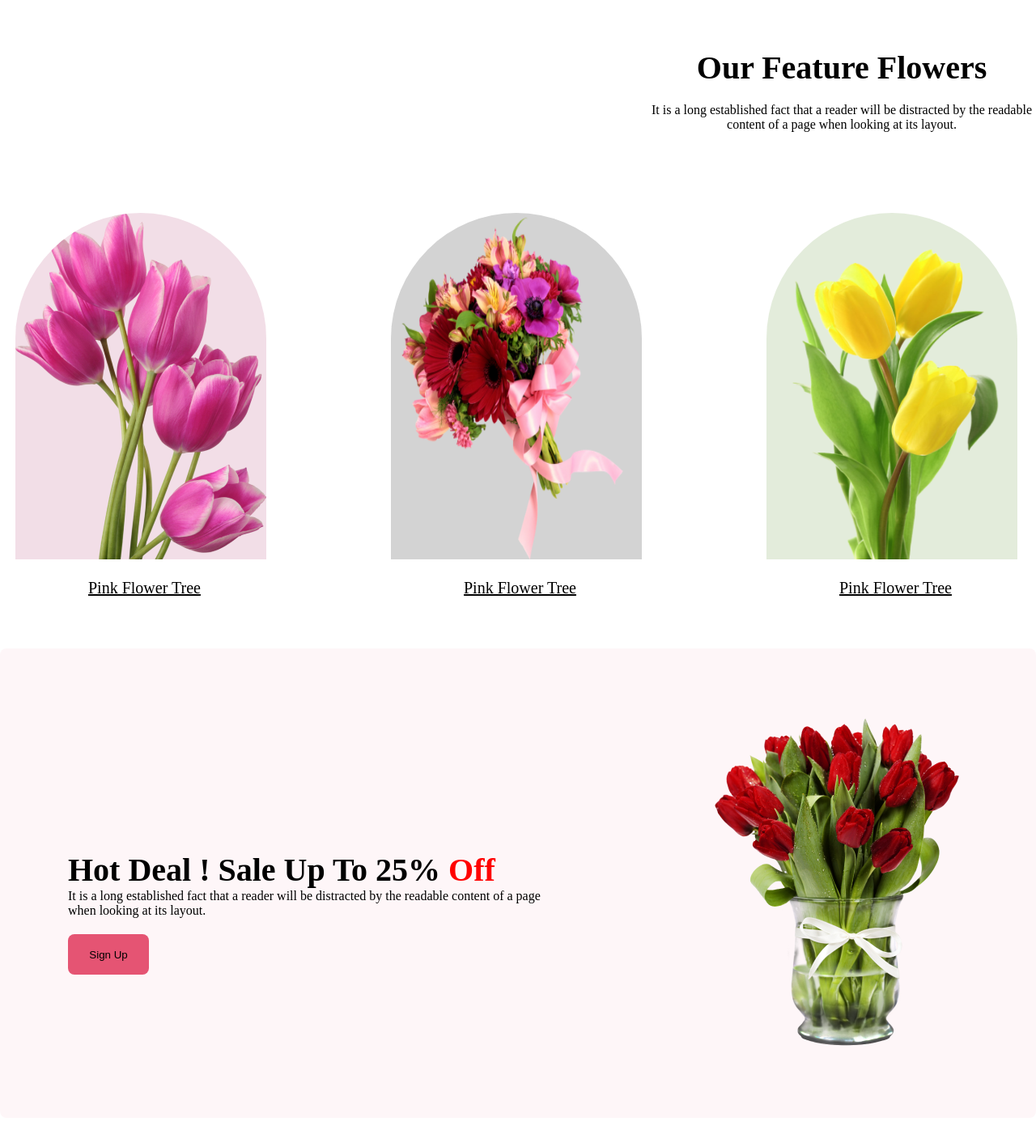
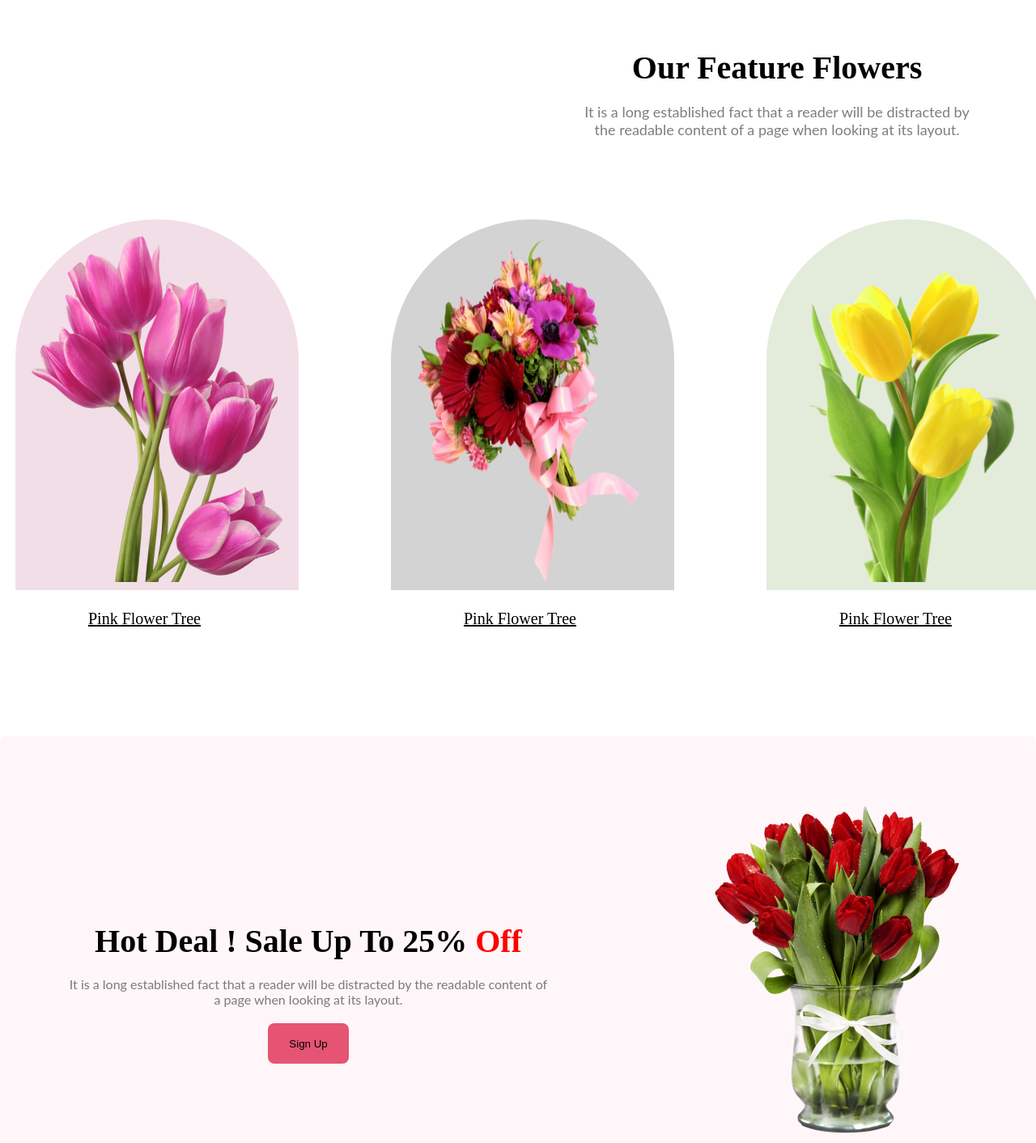
Before and after one commit to mdarrakibislamrifat/flower-shop-assigment, a plain HTML site: page index.html in a window 1280 px wide. Shown: the part 840-2252 px from the top of the page at 81% size. Drawn offline with Linux system fonts and the light colour scheme.

Commit message:
finished

```diff
--- a/index.html
+++ b/index.html
@@ -62,7 +62,7 @@
         <div class="deal">
             <div class="deal-text">
                 <h1 class="feature-head">Hot Deal ! Sale Up To 25% <span class="off-text">Off</span> </h1>
-                <p>It is a long established fact that a reader will be distracted by the readable content of a page when looking at its layout.</p>
+                <p class="deal-paragraph">It is a long established fact that a reader will be distracted by the readable content of a page when looking at its layout.</p>
                 <button class="btn">Sign Up</button>
 
             </div>
@@ -95,7 +95,7 @@
         <div class="latest-deal">
            <div class="all-about">
             <h1 class="deals-head">Get The Latest Deals</h1>
-            <p>$30 coupon for first shopping</p>
+            <p class="coupon">$30 coupon for first shopping</p>
             <input class="mail" type="email" name="" id="email" placeholder="Enter your email here...">
             <button class="btn">Subscribe</button>
            </div>
--- a/style.css
+++ b/style.css
@@ -41,24 +41,34 @@
     text-align: center;
     margin-top: 100px;
     width: 480px;
-    margin-left: 800px;
+    margin-left: 720px;
     margin-bottom: 100px;
 }
 .feature-paragraph{
     flex-direction: column;
     margin-top: 20px;
+    color: rgba(39, 39, 39, 0.60);
+    text-align: center;
+    font-family: Lato;
+    font-size: 18px;
+    text-align: center;
+}
+.feature-head{
+    font-size: 40px;
+    margin-bottom: 20px;
 }
 
 .picture{
     display: flex;
+    margin-bottom: 100px;
     justify-content: center;
 }
 .pink1{
     width: 310px;
     height: 428px;
-
-border-radius: 300px 300px 0px 0px;
-background: rgba(167, 33, 98, 0.15);
+    padding: 20px 20px 10px;
+    border-radius: 300px 300px 0px 0px;
+    background: rgba(167, 33, 98, 0.15);
 
 }
 .pink2{
@@ -66,11 +76,12 @@ background: rgba(167, 33, 98, 0.15);
     height: 428px;
     background: url(<path-to-image>), lightgray 50% / cover no-repeat;
     border-radius: 300px 300px 0px 0px;;
-
+    padding: 20px 20px 10px;
 }
 .pink3{
     width: 310px;
     height: 428px;
+    padding: 20px 20px 10px;
     border-radius: 300px 300px 0px 0px;
 background: rgba(71, 125, 17, 0.15);
 
@@ -94,9 +105,7 @@ flex-shrink: 0;
     margin-left: 90px;
     font-size: 20px;
 }
-.feature-head{
-    font-size: 40px;
-}
+
 .off-text{
     color: red;
 }
@@ -109,9 +118,15 @@ flex-shrink: 0;
 
 }
 .deal-text{
-    margin-top: 170px;
+    text-align: center;
+    margin-top: 150px;
     width: 594px;
-    flex-direction: column;
+    /* flex-direction: column; */
+    justify-content: center;
+}
+.deal-paragraph{
+    color: rgba(39, 39, 39, 0.60);
+    font-family: Lato;
 }
 .deal-img{
     width: 318px;
@@ -127,9 +142,11 @@ flex-shrink: 0;
     margin-top: 100px;
     text-align: center;
     margin-bottom: 40px;
+    margin-left: 130px;
 }
 .insta-paragraph{
     flex-direction: column;
+    color: rgba(39, 39, 39, 0.60);
 }
 .insta-head{
     margin-bottom: 20px;
@@ -156,6 +173,8 @@ flex-shrink: 0;
     height: 45px;
     border-radius: 5px;
     background: #FFF;
+    color: rgba(39, 39, 39, 0.60);
+    text-align: center;
 }
 .section-text{
     width: 1922px;
@@ -179,3 +198,6 @@ flex-shrink: 0;
     margin-top: 10px;
     color: rgba(255, 255, 255, 0.40);
 }
+.coupon{
+    color: rgba(39, 39, 39, 0.60);
+}
```
